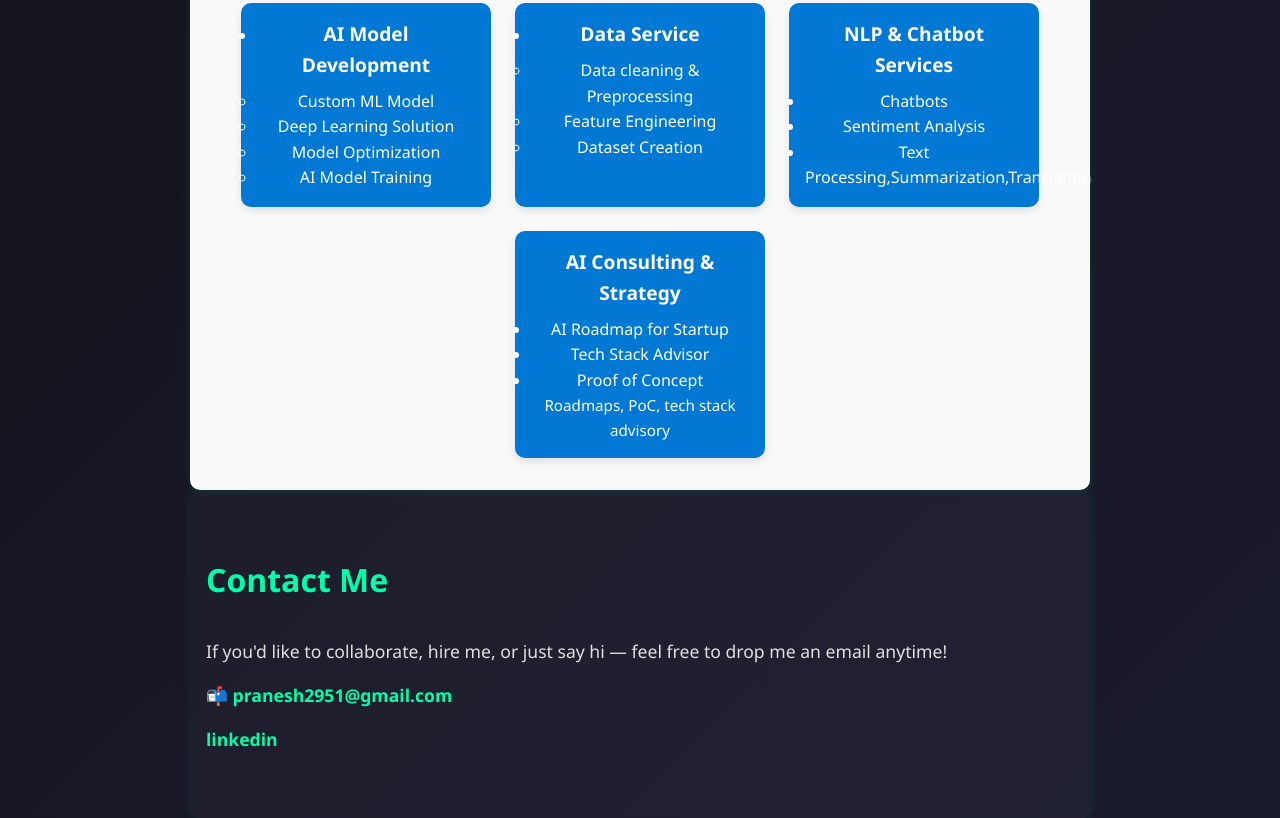
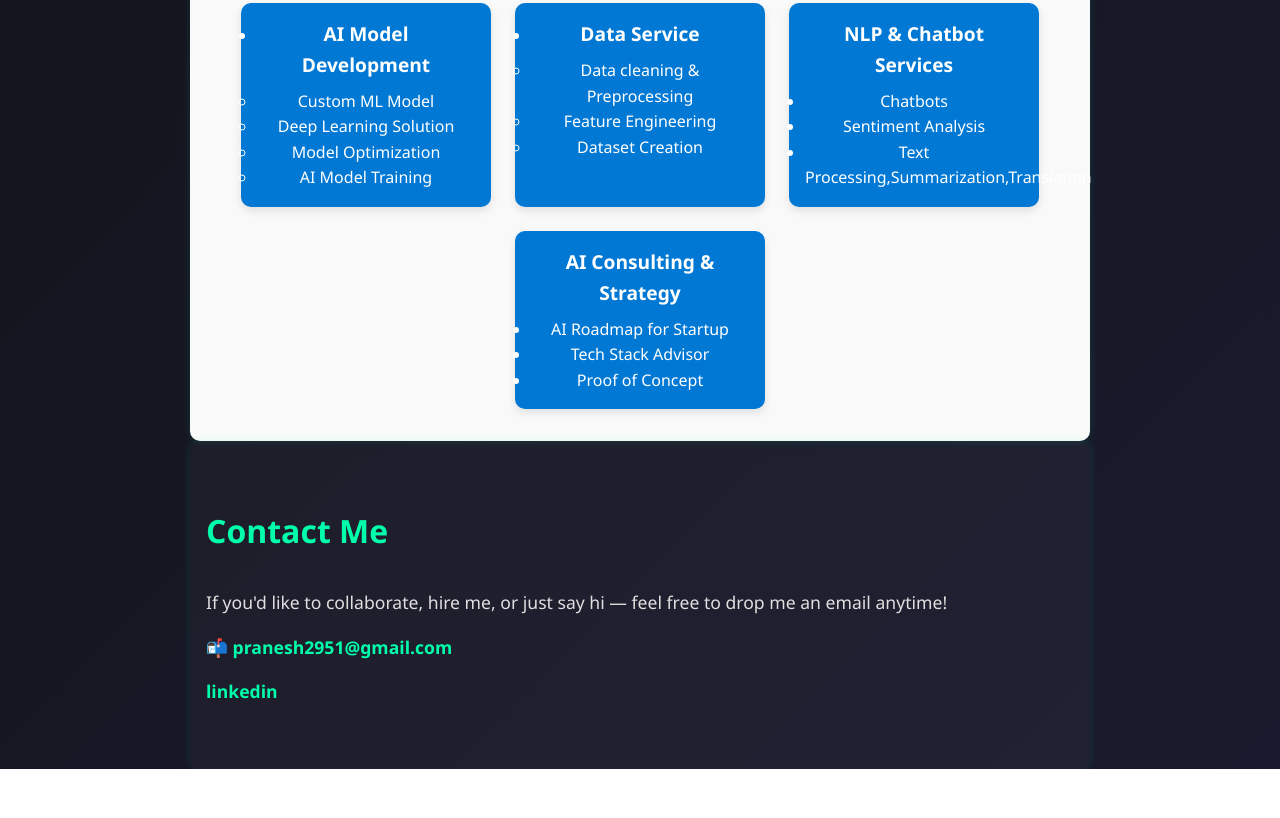
Before and after one commit to pranesh2951/personal-portfolio-website, a plain HTML site: page index.html in a window 1280 px wide. Shown: the part 1846-2664 px from the top of the page. After the commit the page ends 2615 px from the top, so only its background shows below. Drawn offline with Linux system fonts and the light colour scheme.

Commit message:
Update index.html

```diff
--- a/index.html
+++ b/index.html
@@ -114,7 +114,6 @@
            <li>Tech Stack Advisor</li>
            <li>Proof of Concept</li>
          </ul>
-      <p>Roadmaps, PoC, tech stack advisory</p>
     </div>
   </div>
 </section>
```
